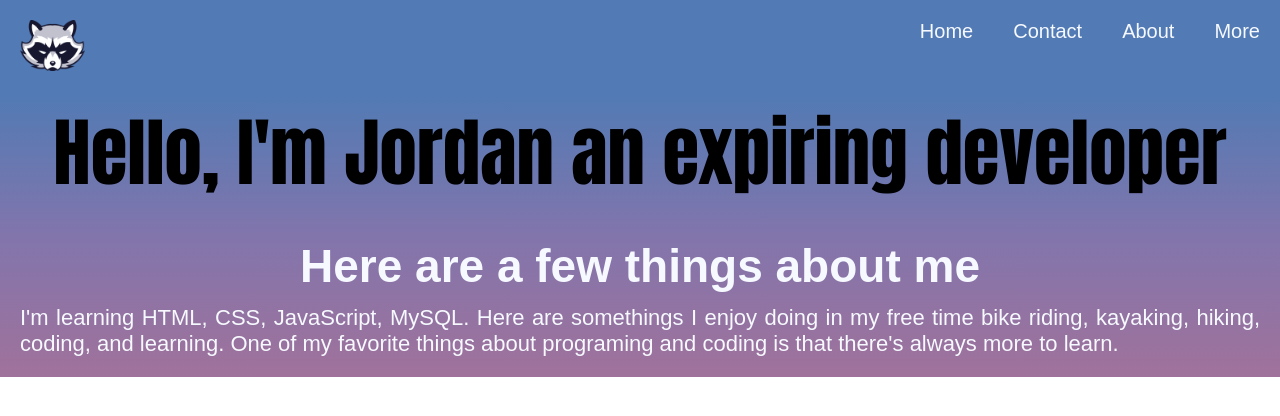
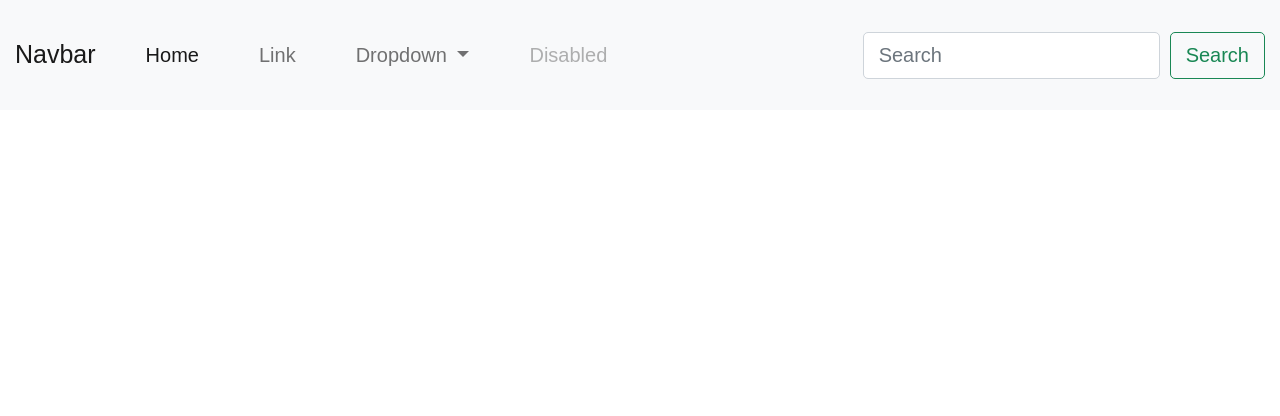
Before and after one commit to Prescott1/landing-page-two, a plain HTML site: page index.html in a window 1280 px wide. Drawn offline with nearby package versions, Linux system fonts and the light colour scheme.

Commit message:
I'm creating a new navbar with bootstrap

```diff
--- a/index.html
+++ b/index.html
@@ -6,34 +6,48 @@
     <meta name="viewport" content="width=device-width, initial-scale=1.0">
     <link rel="stylesheet" href="style.css">
     <script src="index.js"></script>
+    <link href="https://cdn.jsdelivr.net/npm/bootstrap@5.1.3/dist/css/bootstrap.min.css" rel="stylesheet" integrity="sha384-1BmE4kWBq78iYhFldvKuhfTAU6auU8tT94WrHftjDbrCEXSU1oBoqyl2QvZ6jIW3" crossorigin="anonymous">
     <title>Document</title>
     <link rel="preconnect" href="https://fonts.googleapis.com">
 <link rel="preconnect" href="https://fonts.gstatic.com" crossorigin>
 <link href="https://fonts.googleapis.com/css2?family=Anton&display=swap" rel="stylesheet">
 </head>
 <body>
-
-    <nav>
-        <ul class="link-container">
-            <li><img src="animal.png" class="logo" width="65px" alt="logo of a ratcoon"></li>
-            <li><a href="#">Home</a></li>
-            <li><a href="#">Contact</a></li>
-            <li><a href="#">About</a></li>
-            <li><a href="#">More</a></li>
-        </ul>
-    </nav>
-    <div id="main-cell">
-        <p class="img-text">Hello, I'm Jordan an expiring developer</p>
-    <main>
-        <h1>Here are a few things about me</h1>
-        <p class="about-me">I'm learning HTML, CSS, JavaScript, MySQL.
-         Here are somethings I enjoy doing in my free time bike riding, kayaking, hiking, coding, and learning.
-         One of my favorite things about programing and coding is that there's always more to learn. </p>
-    </main>
-</div>
-
-
-
-
+    <nav class="navbar navbar-expand-lg navbar-light bg-light">
+        <div class="container-fluid">
+          <a class="navbar-brand" href="#">Navbar</a>
+          <button class="navbar-toggler" type="button" data-bs-toggle="collapse" data-bs-target="#navbarSupportedContent" aria-controls="navbarSupportedContent" aria-expanded="false" aria-label="Toggle navigation">
+            <span class="navbar-toggler-icon"></span>
+          </button>
+          <div class="collapse navbar-collapse" id="navbarSupportedContent">
+            <ul class="navbar-nav me-auto mb-2 mb-lg-0">
+              <li class="nav-item">
+                <a class="nav-link active" aria-current="page" href="#">Home</a>
+              </li>
+              <li class="nav-item">
+                <a class="nav-link" href="#">Link</a>
+              </li>
+              <li class="nav-item dropdown">
+                <a class="nav-link dropdown-toggle" href="#" id="navbarDropdown" role="button" data-bs-toggle="dropdown" aria-expanded="false">
+                  Dropdown
+                </a>
+                <ul class="dropdown-menu" aria-labelledby="navbarDropdown">
+                  <li><a class="dropdown-item" href="#">Action</a></li>
+                  <li><a class="dropdown-item" href="#">Another action</a></li>
+                  <li><hr class="dropdown-divider"></li>
+                  <li><a class="dropdown-item" href="#">Something else here</a></li>
+                </ul>
+              </li>
+              <li class="nav-item">
+                <a class="nav-link disabled">Disabled</a>
+              </li>
+            </ul>
+            <form class="d-flex">
+              <input class="form-control me-2" type="search" placeholder="Search" aria-label="Search">
+              <button class="btn btn-outline-success" type="submit">Search</button>
+            </form>
+          </div>
+        </div>
+      </nav>
 </body>
 </html>
--- a/style.css
+++ b/style.css
@@ -36,16 +36,3 @@ margin-right: auto;
   font-size: 75px;
   font-family: 'Anton', sans-serif;
 }
-h1{
-    text-align: center;
-    padding-top:1.5rem;
-    padding-bottom: 0.6rem;
-    font-size: 2.3rem;
-    color: #F6F9FF;
-}
-.about-me{
-    color: #F6F9FF;
-    font-size: 1.1rem;
-    padding: 0 1rem 1rem 1rem;
-    text-align:justify
-}
```
